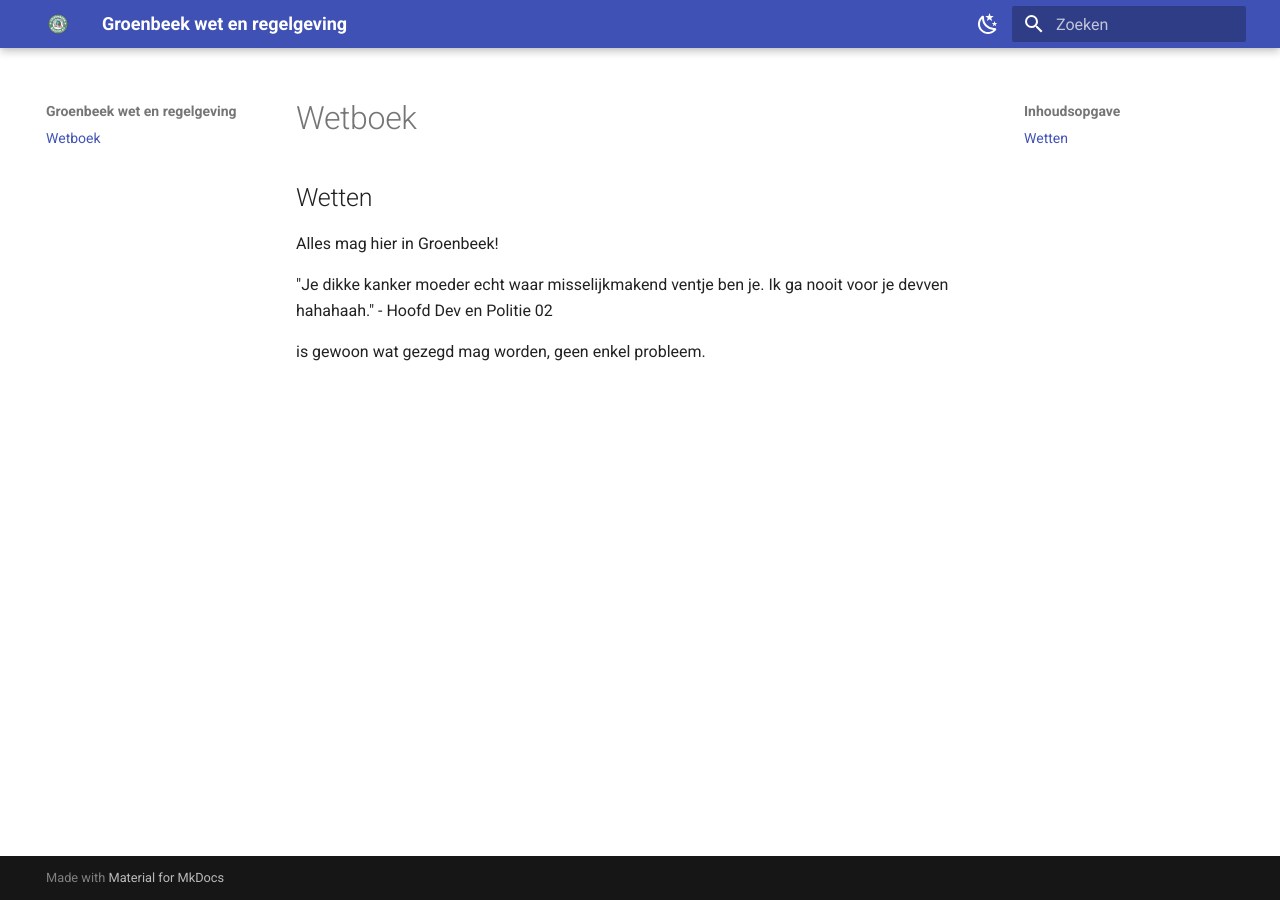
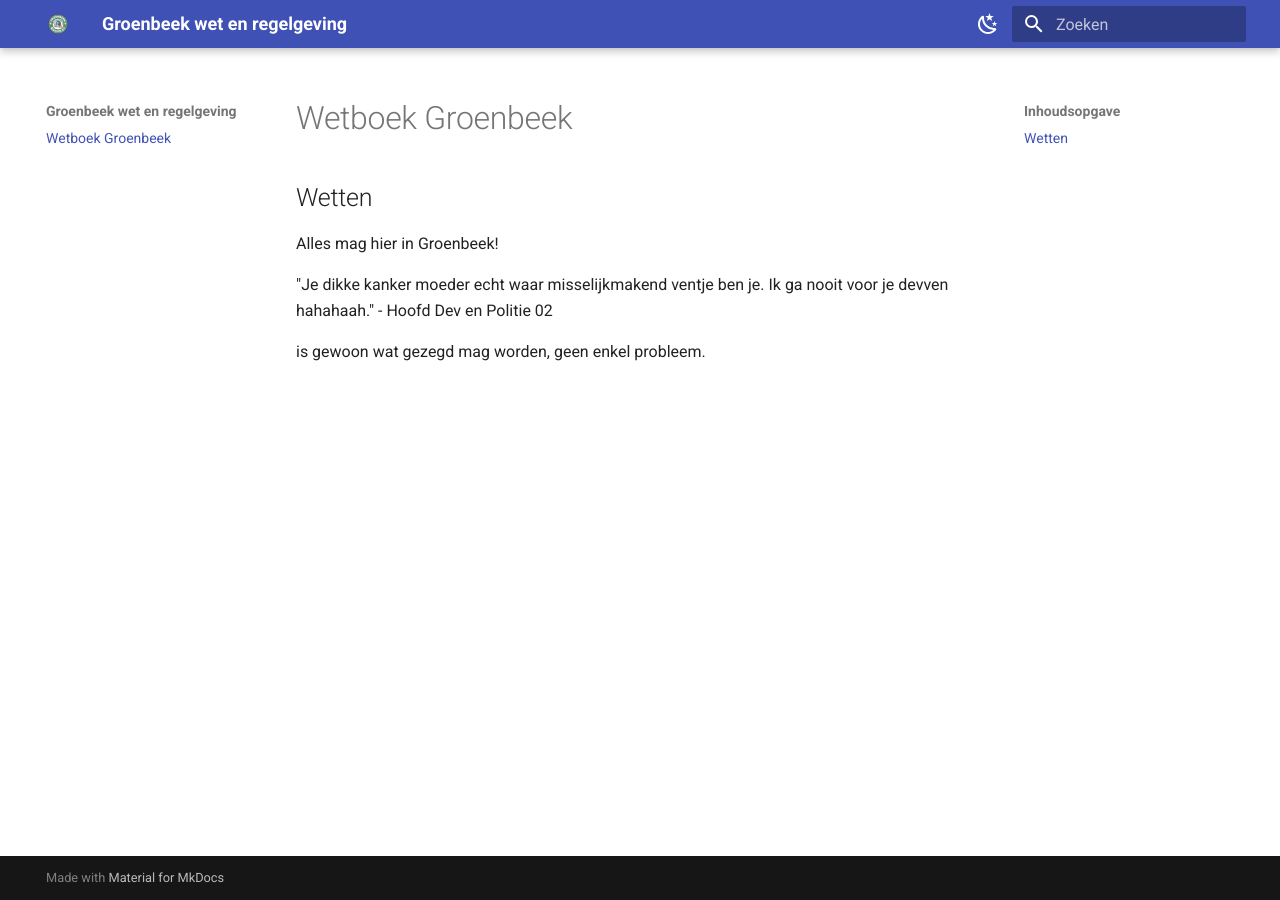
Before and after one commit to Samveldh/groenbeekroleplay-wetenregelgeving, an MkDocs documentation site: the page built from docs/index.md, in a window 1280 px wide. Built offline with MkDocs 1.6.1 and Material for MkDocs 9.7.7, drawn with Linux system fonts in a browser that asks for light colours.

Commit message:
Update index.md

```diff
--- a/docs/index.md
+++ b/docs/index.md
@@ -1,4 +1,4 @@
-# Wetboek
+# Wetboek Groenbeek
 
 ## Wetten
 
```
